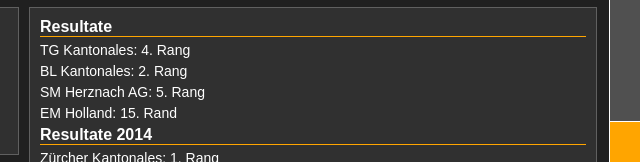
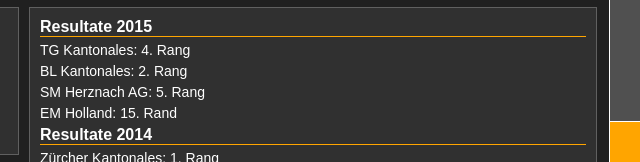
Before and after one commit to Heocro/PeterUlrich_Website, a plain HTML site: page Aktuelles.html in a window 1280 px wide. Shown: the part 179-341 px from the top of the page, 431-1071 px from the left. Drawn offline with Linux system fonts and the light colour scheme.

Commit message:
Updated Aktuelles page.

```diff
--- a/Aktuelles.html
+++ b/Aktuelles.html
@@ -34,7 +34,7 @@
 						</div>
 					</div>
 					<div class="rightDiv">
-						<h2>Resultate</h2>
+						<h2>Resultate 2015</h2>
 						<div class="horizontalLine"></div>
 						<p>TG Kantonales: 4. Rang</p>
 						<p>BL Kantonales: 2. Rang</p>
```
